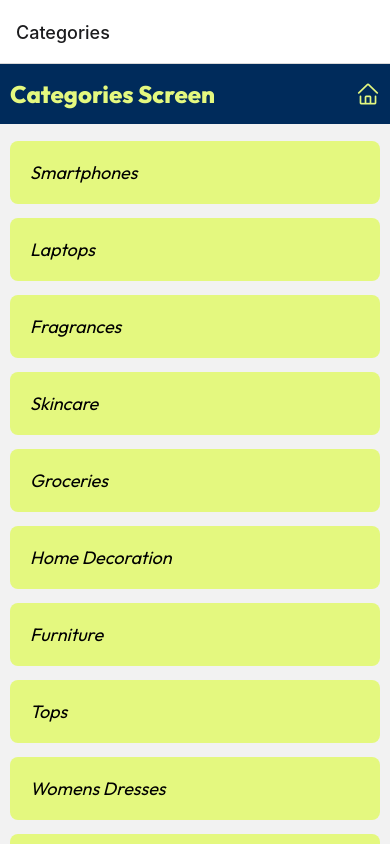
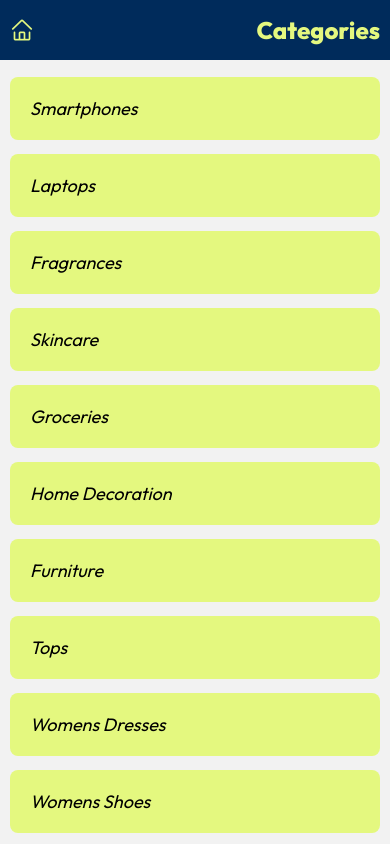
Before and after one commit to eshark9312/Ecommerce-ReactNative, a React Native app: screen /Categories in a window 390 px wide. Shown: the top 844 px of the page. Built offline with nearby package versions, Linux system fonts and the light colour scheme.

Commit message:
Navigation Working

```diff
--- a/App.jsx
+++ b/App.jsx
@@ -2,10 +2,7 @@ import { colors } from './src/global/colors';
 import { useFonts } from 'expo-font';
 import { myFonts } from './src/global/myFonts';
 import { useState } from 'react';
-import { StyleSheet, ActivityIndicator, StatusBar, SafeAreaView } from 'react-native';
-import CategoriesScreen from './src/screens/CategoriesScreen';
-import ProductsByCategoryScreen from './src/screens/ProductsByCategoryScreen';
-import ProductDetailScreen from './src/screens/ProductDetailScreen';
+import { StyleSheet, ActivityIndicator, StatusBar } from 'react-native';
 import Navigator from './src/navigation/Navigator';
 
 export default function App() {
@@ -23,10 +20,10 @@ export default function App() {
     setCategorySelected(category)
   }
 
-  const onReturnHome = () => {
+  /* const onReturnHome = () => {
     setCategorySelected('')
     setProductIdSelected(null)
-  }
+  } */
 
   const onSelectProductId = (productId) => {
     setProductIdSelected(productId)
@@ -34,37 +31,12 @@ export default function App() {
 
   return (
     <>
-      <Navigator></Navigator>
-      {/* < SafeAreaView style={styles.container} >
-      <StatusBar backgroundColor={colors.darkBlue} />
-
-      {
-        productIdSelected ?
-          <ProductDetailScreen
-            category={categorySelected}
-            productId={productIdSelected}
-            returnHomeHandlerEvent={onReturnHome} />
-          :
-          categorySelected ?
-            <ProductsByCategoryScreen
-              category={categorySelected}
-              onSelectProductIdEvent={onSelectProductId}
-              returnHomeHandlerEvent={onReturnHome}
-            />
-            :
-            <CategoriesScreen onSelectCategoryEvent={onSelectCategory} />
-      }
-    </SafeAreaView > */}
+      <StatusBar />
+      <Navigator />
     </>
   );
 }
 
 const styles = StyleSheet.create({
-  container: {
-    flex: 1,
-    backgroundColor: colors.darkBlue,
-    justifyContent: 'space-between',
-    padding: 10,
-    /* paddingTop: Platform.OS === 'android' ? StatusBar.currentHeight : 0, */
-  },
+
 });
--- a/src/components/CategoryItem/CategoryItem.jsx
+++ b/src/components/CategoryItem/CategoryItem.jsx
@@ -1,15 +1,15 @@
-import { StyleSheet, Text, TouchableOpacity } from 'react-native'
+import { StyleSheet, Text, Pressable } from 'react-native'
 import Card from '../Card/Card'
 import { colors } from '../../global/colors'
 
-const CategoryItem = ({ category, onSelectCategoryEvent }) => {
+const CategoryItem = ({ category, navigation }) => {
   return (
 
-    <TouchableOpacity onPress={() => onSelectCategoryEvent(category)}>
+    <Pressable onPress={() => navigation.navigate('ProductsByCategory', { category })}>
       < Card style={styles.categoryItem} >
         <Text>{category}</Text>
       </Card>
-    </TouchableOpacity>
+    </Pressable>
   )
 }
 
--- a/src/components/Header/Header.jsx
+++ b/src/components/Header/Header.jsx
@@ -1,19 +1,16 @@
-import { Pressable, StyleSheet, Text, View } from 'react-native'
+import { Pressable, StyleSheet, Text, View, TouchableOpacity } from 'react-native'
 import { colors } from '../../global/colors'
 import { AntDesign } from '@expo/vector-icons';
 
 
-const Header = ({ title, returnHomeHandlerEvent }) => {
+const Header = ({ title, navigation }) => {
 
   return (
     <View style={styles.header}>
+      <TouchableOpacity onPress={navigation.goBack}>
+        <AntDesign name="home" size={24} color={colors.paleGoldenRod} />
+      </TouchableOpacity>
       <Text style={styles.headerText}>{title}</Text>
-      <View style={styles.headerIcons}>
-        <Pressable
-          onPress={returnHomeHandlerEvent}>
-          <AntDesign name="home" size={24} color={colors.paleGoldenRod} />
-        </Pressable>
-      </View>
     </View >
   )
 }
--- a/src/components/ProductDetail/ProductDetail.jsx
+++ b/src/components/ProductDetail/ProductDetail.jsx
@@ -1,7 +1,7 @@
 import { colors } from '../../global/colors'
 import { StyleSheet, Text, View, Pressable, Image } from 'react-native'
 
-export default function ProductDetail({ productSelected, isPortrait, returnHomeHandlerEvent }) {
+export default function ProductDetail({ productSelected, isPortrait }) {
 
 
   return (
@@ -11,7 +11,7 @@ export default function ProductDetail({ productSelected, isPortrait, returnHomeH
         <Text style={styles.productTitle}>{productSelected.title}</Text>
         <Text style={styles.productDescription}>{productSelected.description}</Text>
         <Text style={styles.productPrice}>U$D {productSelected.price}</Text>
-        <Pressable style={styles.buyButton} onPress={() => null} returnHomeHandlerEvent={returnHomeHandlerEvent}>
+        <Pressable style={styles.buyButton} onPress={() => null} >
           <Text style={styles.buyButtonText}>Buy
             <Text style={styles.buyButtonSpan}>!</Text>
           </Text>
--- a/src/components/ProductItem/ProductItem.jsx
+++ b/src/components/ProductItem/ProductItem.jsx
@@ -1,12 +1,12 @@
 import { TouchableOpacity, StyleSheet, Text, Image, View, useWindowDimensions } from 'react-native'
 import { colors } from '../../global/colors'
 
-const ProductItem = ({ product, onSelectProductIdEvent, returnHomeHandlerEvent }) => {
+const ProductItem = ({ product, navigation }) => {
   const { height, width } = useWindowDimensions()
 
   return (
     <View style={styles.containerProductGlobal}>
-      <TouchableOpacity style={styles.containerProduct} onPress={() => onSelectProductIdEvent(product.id)} returnHomeHandlerEvent={returnHomeHandlerEvent}  >
+      <TouchableOpacity style={styles.containerProduct} onPress={() => navigation.navigate('ProductDetails', product.id)} >
         <Image source={{ uri: product.thumbnail }} style={styles.productThumbnail} />
         <Text style={
           width < 400 ? styles.productTitle : styles.productTitleOther}>{product.title}</Text>
--- a/src/navigation/Navigator.jsx
+++ b/src/navigation/Navigator.jsx
@@ -1,19 +1,36 @@
+import { createNativeStackNavigator } from '@react-navigation/native-stack';
+import { NavigationContainer } from '@react-navigation/native';
+
 import CategoriesScreen from '../screens/CategoriesScreen';
 import ProductDetailScreen from '../screens/ProductDetailScreen';
 import ProductsByCategoryScreen from '../screens/ProductsByCategoryScreen';
-
-import { createNativeStackNavigator } from '@react-navigation/native-stack';
-import { NavigationContainer } from '@react-navigation/native';
+import Header from '../components/Header/Header'
 
 const Stack = createNativeStackNavigator();
 
 const Navigation = () => {
   return (
     <NavigationContainer>
-      <Stack.Navigator>
-        <Stack.Screen name='Categories' component={CategoriesScreen} />
-        <Stack.Screen name='ProductDetail' component={ProductDetailScreen} />
-        <Stack.Screen name='ProductByCategory' component={ProductsByCategoryScreen} />
+      <Stack.Navigator
+        initialRouteName='Categories'
+        screenOptions={
+          ({ navigation, route }) => ({
+            header: () => <Header title={route.name} navigation={navigation} />,
+          })
+        }
+      >
+        <Stack.Screen
+          name='Categories'
+          component={CategoriesScreen}
+        />
+        <Stack.Screen
+          name='ProductDetails'
+          component={ProductDetailScreen}
+        />
+        <Stack.Screen
+          name='ProductsByCategory'
+          component={ProductsByCategoryScreen}
+        />
       </Stack.Navigator>
     </NavigationContainer>
   );
--- a/src/screens/CategoriesScreen.jsx
+++ b/src/screens/CategoriesScreen.jsx
@@ -3,14 +3,14 @@ import Header from '../components/Header/Header'
 import categoriesData from '../data/categories_data.json'
 import CategoryItem from '../components/CategoryItem/CategoryItem'
 
-const CategoriesScreen = ({ onSelectCategoryEvent }) => {
+const CategoriesScreen = ({ navigation }) => {
   const renderCategoryItem = ({ item }) => (
-    <CategoryItem category={item} onSelectCategoryEvent={onSelectCategoryEvent} />
+    <CategoryItem category={item} navigation={navigation} />
   )
 
   return (
     <>
-      <Header title='Categories Screen' />
+      {/* <Header title='CategoriesScreen' /> */}
       <View style={styles.categoriesScreen}>
         <FlatList
           data={categoriesData}
--- a/src/screens/ProductDetailScreen.jsx
+++ b/src/screens/ProductDetailScreen.jsx
@@ -6,26 +6,28 @@ import { colors } from '../global/colors'
 import ProductDetail from '../components/ProductDetail/ProductDetail'
 
 
-const ProductDetailScreen = ({ productId, returnHomeHandlerEvent }) => {
+const ProductDetailScreen = ({ route }) => {
   const [productSelected, setProductSelected] = useState({})
   const [isLoading, setIsLoading] = useState(true)
   const [isPortrait, setIsPortrait] = useState(true)
   const { height, width } = useWindowDimensions()
+
+  const productId = route.params
 
   useEffect(() => {
     height < width ? setIsPortrait(false) : setIsPortrait(true)
   }, [height])
 
   useEffect(() => {
-    const productFinded = products_data.find(product => product.id === productId)
-    setProductSelected(productFinded)
+    const productFound = products_data.find(product => product.id === productId)
+    setProductSelected(productFound)
     setIsLoading(false)
   }, [productId])
 
 
   return (
     <>
-      <Header title={'Product Detail'} returnHomeHandlerEvent={returnHomeHandlerEvent} />
+      {/* <Header title={'Product Detail'} /> */}
       <ScrollView style={style.containerProductDetail}>
         {isLoading ?
           <ActivityIndicator style={{ flex: 1, backgroundColor: colors.darkBlue }} animating={true} hidesWhenStopped={true} size='large' color={colors.paleGoldenRod} />
```
Also changed, not shown: src/screens/ProductsByCategoryScreen.jsx (+8 -4 lines).
